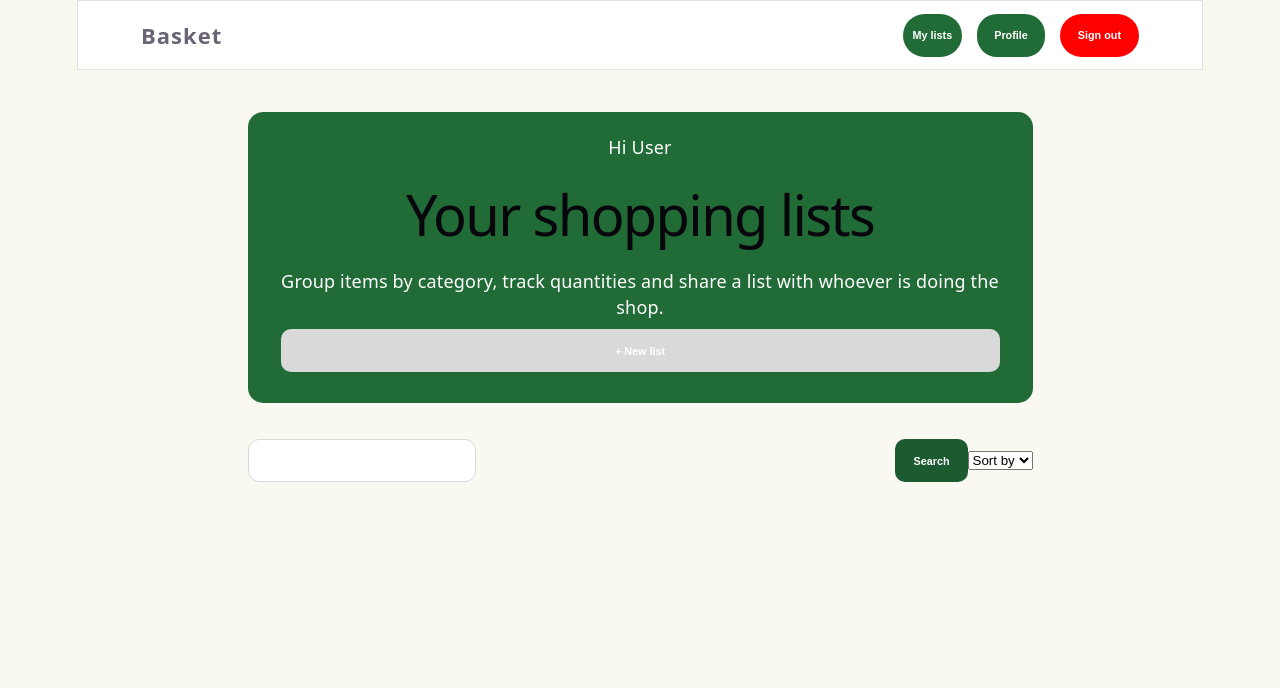
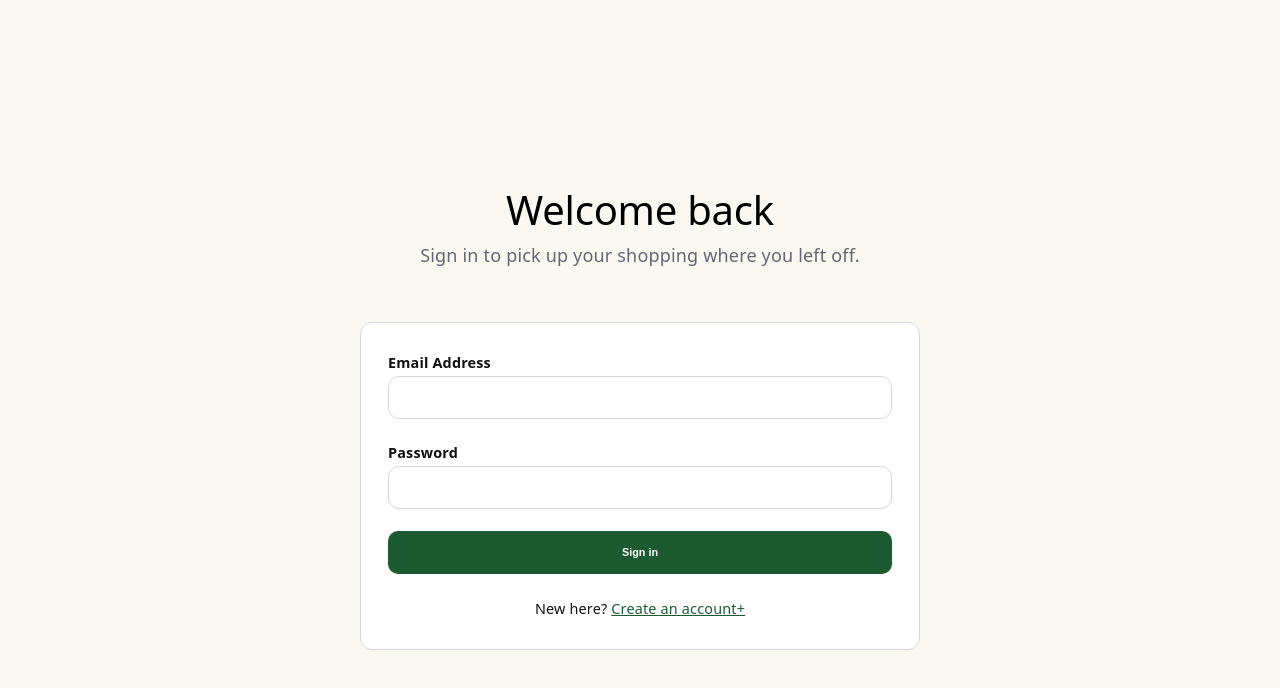
Before and after one commit to Samukelokhathi/Shopping-List-App-React-Ts, a React (Vite) app: page / in a window 1280 px wide. Shown: the top 688 px of the page. Built offline with nearby package versions, Linux system fonts and the light colour scheme.

Commit message:
Added function that navigate to home page

```diff
--- a/src/App.tsx
+++ b/src/App.tsx
@@ -7,9 +7,9 @@ export default function App() {
   return (
     <div>
       <Routes>
-        <Route path="/login" element={<Login />} />
+        <Route path="/" element={<Login />} />
         <Route path="/register" element={<Register />} />
-        <Route path="/" element={<Home />} />
+        <Route path="/home" element={<Home />} />
       </Routes>
     </div>
   );
--- a/src/components/input/Input.tsx
+++ b/src/components/input/Input.tsx
@@ -12,6 +12,7 @@ type InputProps = {
   placeholder?: string;
   type?: React.HTMLInputTypeAttribute;
   className?: string
+  required?: string
 };
 
 export const Input: React.FC<InputProps> = ({
@@ -23,7 +24,8 @@ export const Input: React.FC<InputProps> = ({
   error,
   name,
   type = "text",
-  className = ""
+  className = "",
+  required
 }) => {
   return (
     <div className={inputStyle["input-label-container"]}>
@@ -31,6 +33,7 @@ export const Input: React.FC<InputProps> = ({
       <input
         name={name}
         id={id}
+        required
         style={style}
         type={type}
         value={value}
--- a/src/pages/login/Login.tsx
+++ b/src/pages/login/Login.tsx
@@ -4,7 +4,16 @@ import Button from "../../components/Button/Button";
 import { Text } from "../../components/Text/Text";
 import { NavLink } from "react-router-dom";
 
+import { useNavigate } from "react-router-dom";
+
 function Login() {
+
+  const navigate = useNavigate();
+  const navToHome = () => {
+    navigate("/home")
+  }
+
+
   return (
     <div className={styles.page}>
       <div className={styles.welcomeText}>
@@ -22,6 +31,7 @@ function Login() {
           label="Email Address"
           type="email"
           onChange={() => { }}
+
         />
 
         <Input
@@ -32,12 +42,12 @@ function Login() {
           onChange={() => { }}
         />
 
-        <Button type="submit">Sign in</Button>
+        <Button onClick={navToHome} type="submit">Sign in</Button>
 
         <p className={styles.registerText}>
           New here?{" "}
           <NavLink to={"/register"} className={styles.registerLink}>
-            Create an account
+            Create an account+
           </NavLink>
         </p>
       </form>
```
